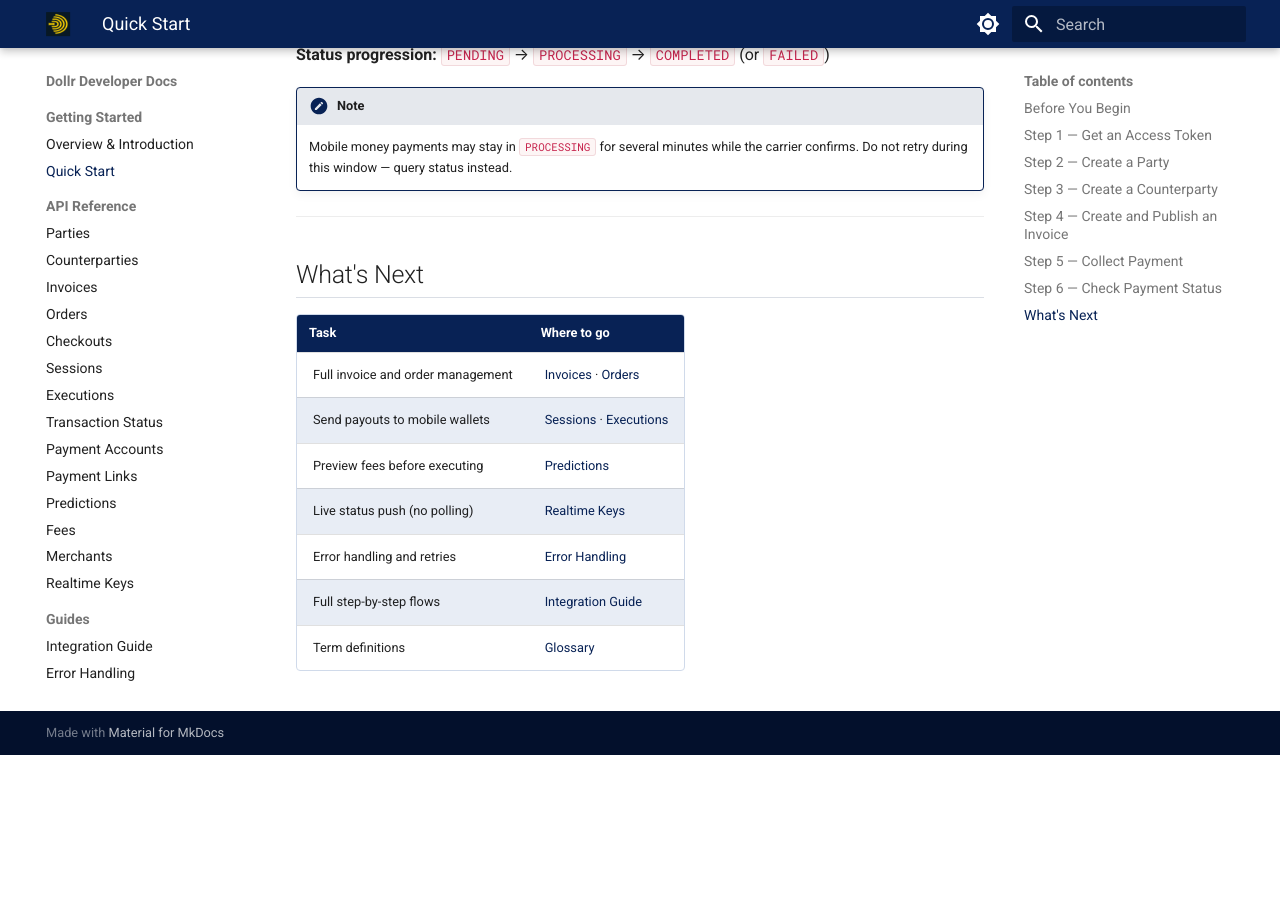
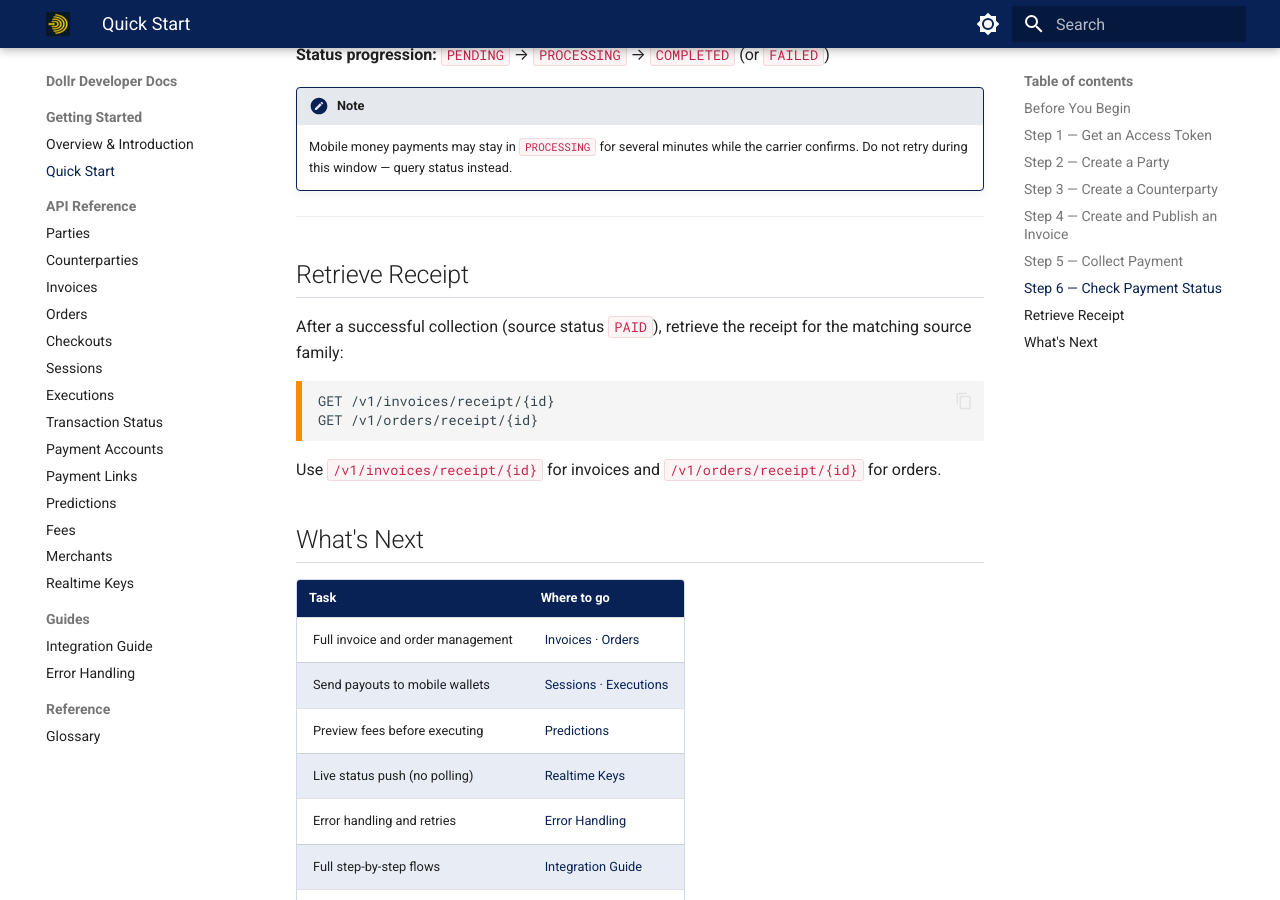
Before and after one commit to The-Builder-Company/dollr_api_docs, an MkDocs documentation site: the page built from docs/quickstart.md, in a window 1280 px wide and 900 px high, scrolled down 4420 px. Built offline with MkDocs 1.6.1 and Material for MkDocs 9.7.7, drawn with Linux system fonts in a browser that asks for light colours; before the commit the page ends 5175 px from its top, so only the background shows below that.

Commit message:
docs: remove old docs site URL and align receipts

````diff
--- a/docs/quickstart.md
+++ b/docs/quickstart.md
@@ -465,6 +465,17 @@
 
 ---
 
+## Retrieve Receipt
+
+After a successful collection (source status `PAID`), retrieve the receipt for the matching source family:
+
+```http
+GET /v1/invoices/receipt/{id}
+GET /v1/orders/receipt/{id}
+```
+
+Use `/v1/invoices/receipt/{id}` for invoices and `/v1/orders/receipt/{id}` for orders.
+
 ## What's Next
 
 | Task | Where to go |
--- a/mkdocs.yml
+++ b/mkdocs.yml
@@ -1,7 +1,6 @@
 site_name: Dollr Developer Docs
 site_description: Official API documentation for integrating Dollr into your application or project.
 site_author: Dollr
-site_url: https://docs.heydollr.app
 
 docs_dir: docs
 site_dir: site
````
Also changed, not shown: docs/api/predictions.md (+2 -2 lines), docs/guides/integration.md (+2 -1 lines), docs/index.md (+1 -1 lines).
